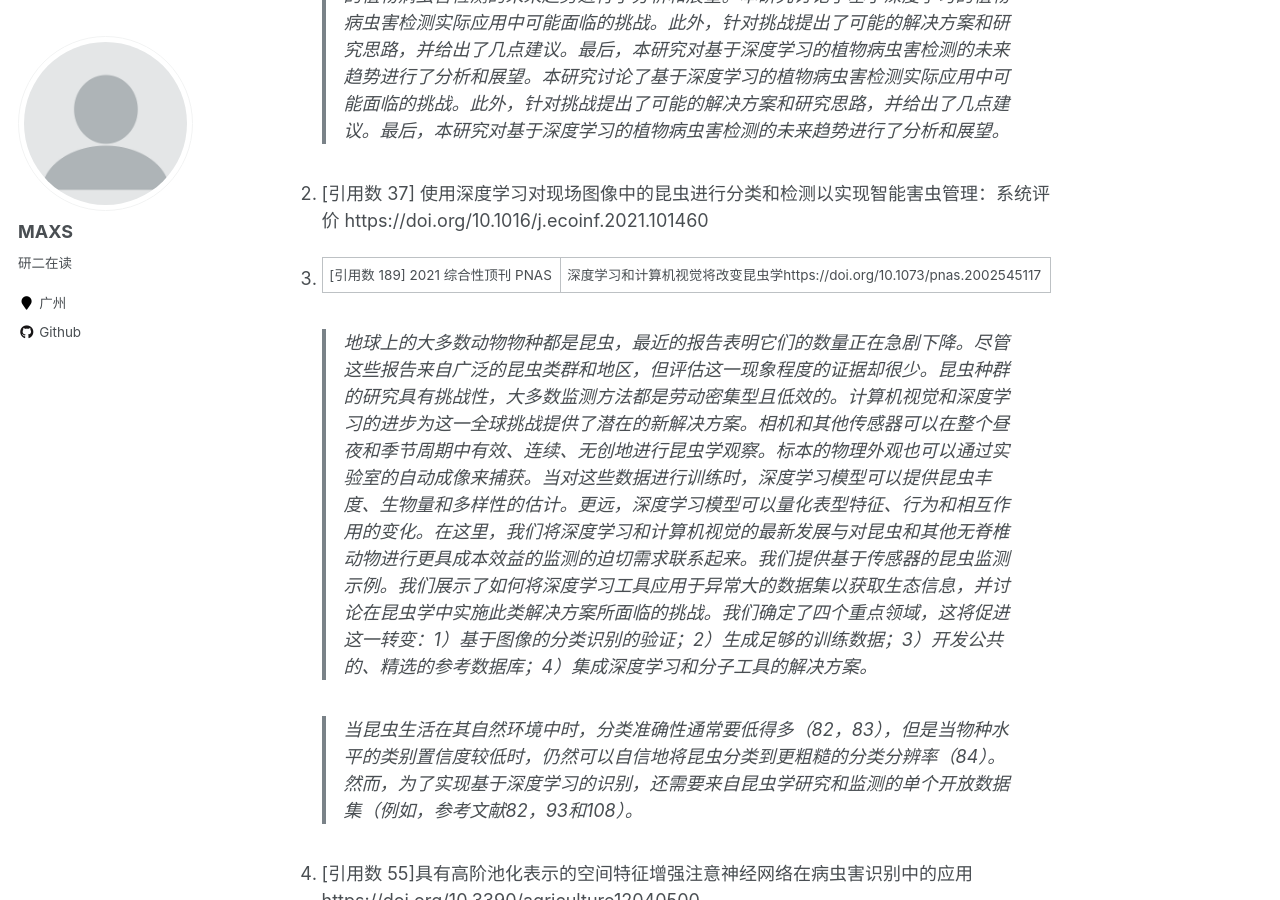
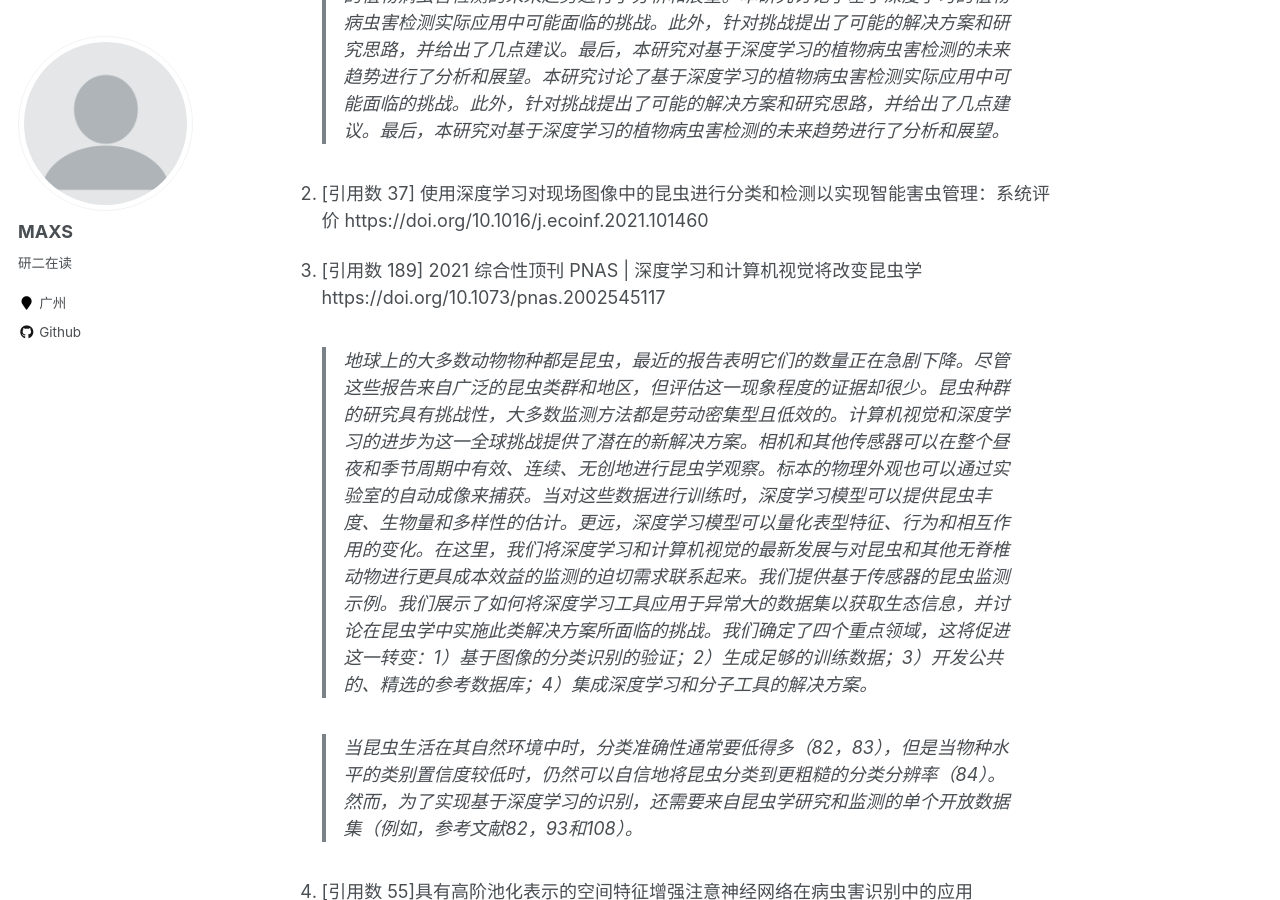
Before and after one commit to hsienshaun/hsienshaun.github.io, a Jekyll site: the page built from _posts/2023-07-05-blog-post10.md, in a window 1280 px wide and 900 px high, scrolled down 928 px. Built offline with Jekyll 4.4.1, drawn with Linux system fonts in a browser that asks for light colours.

Commit message:
fixed some png files showing problems

```diff
--- a/_posts/2023-07-05-blog-post10.md
+++ b/_posts/2023-07-05-blog-post10.md
@@ -19,7 +19,7 @@ p.s. : 老师说一些来自MDPI的论文就别看了...我看了一下确实质
 
 2. [引用数 37] 使用深度学习对现场图像中的昆虫进行分类和检测以实现智能害虫管理：系统评价 https://doi.org/10.1016/j.ecoinf.2021.101460
 
-3. [引用数 189] 2021 综合性顶刊 PNAS | 深度学习和计算机视觉将改变昆虫学https://doi.org/10.1073/pnas.2002545117
+3. [引用数 189] 2021 综合性顶刊 PNAS \| 深度学习和计算机视觉将改变昆虫学https://doi.org/10.1073/pnas.2002545117
 
     > 地球上的大多数动物物种都是昆虫，最近的报告表明它们的数量正在急剧下降。尽管这些报告来自广泛的昆虫类群和地区，但评估这一现象程度的证据却很少。昆虫种群的研究具有挑战性，大多数监测方法都是劳动密集型且低效的。计算机视觉和深度学习的进步为这一全球挑战提供了潜在的新解决方案。相机和其他传感器可以在整个昼夜和季节周期中有效、连续、无创地进行昆虫学观察。标本的物理外观也可以通过实验室的自动成像来捕获。当对这些数据进行训练时，深度学习模型可以提供昆虫丰度、生物量和多样性的估计。更远，深度学习模型可以量化表型特征、行为和相互作用的变化。在这里，我们将深度学习和计算机视觉的最新发展与对昆虫和其他无脊椎动物进行更具成本效益的监测的迫切需求联系起来。我们提供基于传感器的昆虫监测示例。我们展示了如何将深度学习工具应用于异常大的数据集以获取生态信息，并讨论在昆虫学中实施此类解决方案所面临的挑战。我们确定了四个重点领域，这将促进这一转变：1）基于图像的分类识别的验证；2）生成足够的训练数据；3）开发公共的、精选的参考数据库；4）集成深度学习和分子工具的解决方案。
 
@@ -57,7 +57,7 @@ p.s. : 老师说一些来自MDPI的论文就别看了...我看了一下确实质
     >
     > GAEnsemble 在 D0 数据集上实现了最高的分类准确率 98.81%。为了保持集成模型的鲁棒性，在不改变 D0 上最初表现最佳的 CNN 模型的情况下，使用另外两个数据集重复该过程，例如具有 10 个类别的 SMALL 数据集和具有 102 个类别的 IP102 数据集。GAEnsemble 的 SMALL 数据集的准确度值为 95.15%，IP102 的准确度值为 67.13%。就性能指标而言，与这三个数据集的文献相比，GAEnsemble 都具有竞争力。
 
-    ![Alt text](../images/20230705post10_2.png)
+    ![Alt text](/images/20230705post10_2.png)
 
 9. [引用数 29]基于特征聚合增强的图相关高阶神经网络架构用于病虫害识别应用https://doi.org/10.1016/j.compag.2020.105809
 
@@ -75,7 +75,7 @@ p.s. : 老师说一些来自MDPI的论文就别看了...我看了一下确实质
 
       > [害虫识别对于](https://www.sciencedirect.com/topics/agricultural-and-biological-sciences/insect-pests)世界许多地区的[作物保护](https://www.sciencedirect.com/topics/agricultural-and-biological-sciences/crop-protection)是必要的。[在本文中，我们提出了一种基于显着性方法和卷积神经网络](https://www.sciencedirect.com/topics/agricultural-and-biological-sciences/neural-network)融合的自动分类器。显着性方法是著名的图像处理算法，可突出显示图像中最相关的像素。在本文中，我们使用三种不同的显着性方法作为图像预处理，并为每种显着性方法创建三个不同的图像。因此，我们为每个原始图像创建 3 × 3 = 9 个新图像来训练不同的卷积[神经网络](https://www.sciencedirect.com/topics/agricultural-and-biological-sciences/neural-network)。我们评估每个预处理/网络对的性能，并且还评估其整体的性能。我们在小型数据集和大型 IP102 数据集上测试了我们的方法。我们最好的集成在较小的数据集 (92.43%) 和 IP102 数据集 (61.93%) 上都达到了最先进的精度，接近人类专家在较小数据集上的表现。此外，我们在以下位置分享我们的 MATLAB 代码：https:[ //github.com/LorisNanni/](https://github.com/LorisNanni/)。
 
-      ![Alt text](../images/20230705post10_3.png)
+      ![Alt text](/images/20230705post10_3.png)
     > AN = Alex net; GN=GoogleNet; SN=shuffleNet; MN= mobilenetv2; DN=DenseNet201
     >
     > “Cluster-based Saliency Detection (COS)”
@@ -94,8 +94,8 @@ p.s. : 老师说一些来自MDPI的论文就别看了...我看了一下确实质
 
       > [害虫侵扰](https://www.sciencedirect.com/topics/earth-and-planetary-sciences/pest-infestation)是全球农作物受损和收入损失的主要原因。自动识别入侵昆虫将显着加快害虫的识别速度并加快其清除速度。在本文中，我们生成了[CNN集合](https://www.sciencedirect.com/topics/agricultural-and-biological-sciences/neural-network)基于不同的拓扑（EfficientNetB0、ResNet50、GoogleNet、ShuffleNet、MobileNetv2 和 DenseNet201），并使用不同的 Adam 变体进行优化以进行害虫识别。提出了两种基于 DGrad 的深度网络优化的新 Adam 算法，在学习率中引入了缩放因子。优化功能各异的六种 CNN 架构在 Deng (SMALL)、大型 IP102 和 Xie2 (D0) 害虫数据集上进行了训练。使用多个性能指标对集成进行比较和评估。表现最好的集成，结合了[CNN](https://www.sciencedirect.com/topics/agricultural-and-biological-sciences/neural-network)使用不同的 Adam 变体（包括此处提出的新变体），与人类专家在 Deng 数据集上的分类竞争，并在所有三个昆虫数据集上实现了最先进的技术：Deng 为 95.52%，IP102 为 74.11%，IP102 为 99.81%谢2. 对医学图像分类的数据集进行了额外的测试，进一步验证了所提出的 Adam 优化变体的稳健性和功效。所有 MATLAB 源代码均可在 https://github.com/LorisNanni/ 上[获取](https://github.com/LorisNanni)。
 
-      ![Alt text](../images/20230705post10_8.png)
-      ![Alt text](../images/20230705post10_9.png)
+      ![Alt text](/images/20230705post10_8.png)
+      ![Alt text](/images/20230705post10_9.png)
       [25]是ip102原文
 
 15. [引用数 37]2022 8.335\|Q1\|1区 \|深度学习作为生态学和进化的工具 https://doi.org/10.1111/2041-210X.13901
@@ -128,7 +128,7 @@ p.s. : 老师说一些来自MDPI的论文就别看了...我看了一下确实质
 20. [引用数 32]2020 B  Big Data Mining and Analytics \| DFF-ResNet：基于残差网络的害虫识别模型
       > 害虫防治被认为是经济作物产量的重要因素。因此，为了避免经济损失，我们需要一种有效的害虫识别方法。在本文中，我们提出了一种特征融合残差块来执行害虫识别任务。基于原始残差块，我们在残差信号分支中的两个 1×1 卷积层之间融合了前一层的特征，以提高块的容量。此外，我们还探讨了每个残差组对模型性能的贡献。我们发现，添加早期残差组的残差块可以显着提高模型性能，从而提高模型的泛化能力。通过堆叠特征融合残差块，我们构建了深度特征融合残差网络（DFF-ResNet）。为了证明我们方法的有效性和适应性，我们用两个常见的残差网络（Pre-ResNet 和 Wide Residual Network (WRN)）构建了它，并在加拿大高级研究所 (CIFAR) 和街景门牌号 (Street View House Number) 上验证了这些模型。 SVHN）基准数据集。实验结果表明，我们的模型比基线模型具有更低的测试误差。然后，我们应用我们的模型来识别害虫，并在 IP102 基准数据集上获得了有效性。实验结果表明，我们的模型优于原始 ResNet 和其他最先进的方法。我们使用两个常见的残差网络（Pre-ResNet 和 Wide Residual Network (WRN)）构建了它，并在加拿大高级研究所 (CIFAR) 和街景门牌号 (SVHN) 基准数据集上验证了这些模型。实验结果表明，我们的模型比基线模型具有更低的测试误差。然后，我们应用我们的模型来识别害虫，并在 IP102 基准数据集上获得了有效性。实验结果表明，我们的模型优于原始 ResNet 和其他最先进的方法。我们使用两个常见的残差网络（Pre-ResNet 和 Wide Residual Network (WRN)）构建了它，并在加拿大高级研究所 (CIFAR) 和街景门牌号 (SVHN) 基准数据集上验证了这些模型。实验结果表明，我们的模型比基线模型具有更低的测试误差。然后，我们应用我们的模型来识别害虫，并在 IP102 基准数据集上获得了有效性。实验结果表明，我们的模型优于原始 ResNet 和其他最先进的方法。
 
-      ![Alt text](..\images\20230705post10_1.png)
+      ![Alt text](/images/20230705post10_1.png)
 
 21. [引用数 4] 深度学习与物联网精准农业的比较研究https://doi.org/10.1016/j.engappai.2023.106034
 
@@ -205,8 +205,8 @@ p.s. : 老师说一些来自MDPI的论文就别看了...我看了一下确实质
 35. [引用数 16]2021 3.476\|Q2\|3区 \|结合空间和通道注意力机制识别田间图像中的害虫 [10.1109/ACCESS.2021.3132486](https://doi.org/10.1109/ACCESS.2021.3132486)
 
       > 大尺度害虫识别是室外害虫管理的关键组成部分之一，由于图像采集方向、位置、害虫大小和复杂的图像背景，其比普通目标识别困难得多。为了克服这些挑战，本研究提出了一种结合空间注意机制和通道注意机制的CNN模型，以实现现场图像中害虫的精确定位和识别。所提出的模型由两个主要部分组成。首先，将空间变换网络（STN）模块合并到卷积神经网络（CNN）架构中，以提供图像裁剪和适当区域的尺度归一化，这可以简化后续的分类任务。第二个称为改进的分割注意力网络，用于跨特征图组启用特征图注意力。该模型在三个不同的数据集上进行了评估：Li的数据集（10个物种）、提出的数据集（58个物种）和IP102数据集（102个物种），分类准确率分别为96.78%、96.50%和73.29%。与五种传统 CNN 模型和三种与注意力相关的最先进深度学习模型的比较表明，当前方法优于以前的模型。此外，为了验证该模型对不同图像分辨率的鲁棒性，构建了六个不同图像分辨率的数据集，所有精度都超过 92%，图像分辨率为 该模型在三个不同的数据集上进行了评估：Li的数据集（10个物种）、提出的数据集（58个物种）和IP102数据集（102个物种），分类准确率分别为96.78%、96.50%和73.29%。与五种传统 CNN 模型和三种与注意力相关的最先进深度学习模型的比较表明，当前方法优于以前的模型。此外，为了验证该模型在不同图像分辨率下的鲁棒性，构建了六个不同图像分辨率的数据集，所有精度均超过 92%，图像分辨率为 该模型在三个不同的数据集上进行了评估：Li的数据集（10个物种）、提出的数据集（58个物种）和IP102数据集（102个物种），分类准确率分别为96.78%、96.50%和73.29%。与五种传统 CNN 模型和三种与注意力相关的最先进深度学习模型的比较表明，当前方法优于以前的模型。此外，为了验证该模型对不同图像分辨率的鲁棒性，构建了六个不同图像分辨率的数据集，所有精度都超过 92%，图像分辨率为 与五种传统 CNN 模型和三种与注意力相关的最先进深度学习模型的比较表明，当前方法优于以前的模型。此外，为了验证该模型对不同图像分辨率的鲁棒性，构建了六个不同图像分辨率的数据集，所有精度都超过 92%，图像分辨率为 与五种传统 CNN 模型和三种与注意力相关的最先进深度学习模型的比较表明，当前方法优于以前的模型。此外，为了验证该模型对不同图像分辨率的鲁棒性，构建了六个不同图像分辨率的数据集，所有精度都超过 92%，图像分辨率为 400 × 267 像素达到最佳性能。所有结果表明，该方法为田间害虫识别和支持农业生产中的精准植保提供了可靠的解决方案。
-    ![Alt text](../images/20230705post10_6.png)
-    ![Alt text](../images/20230705post10_7.png)
+    ![Alt text](/images/20230705post10_6.png)
+    ![Alt text](/images/20230705post10_7.png)
       > “For instance, the parameters of all pre-trained models were fine-tuned without data augmentation for IP102 dataset.” ([Yang 等, 2021, p. 7]) “例如，所有预训练模型的参数都是在没有IP102数据集数据增强的情况下进行微调的
       > “accuracy of 73.29% on the IP102 dataset,”
 
@@ -274,7 +274,7 @@ p.s. : 老师说一些来自MDPI的论文就别看了...我看了一下确实质
      > 如今，由于人口急剧膨胀，粮食短缺已成为一个严峻的问题。为了稳定粮食生产，防止农作物遭受害虫侵害非常重要。一般来说，农民都会使用农药，但使用不当也会杀死对农作物有益的昆虫，例如蜜蜂。如果蜜蜂的数量太少，世界上的食物就会短缺。此外，农药过量使用严重污染环境。因此，农民需要一台能够自动识别害虫的机器。最近，深度学习因其在图像分类领域的有效性而受到欢迎。在本文中，我们提出了一种名为 ExquisiteNet 的有效模型来识别害虫。ExquisiteNet 主要由两个块组成。一种是带有挤压和激励瓶颈块的双重融合（DFSEB 块），另一个是最大特征扩展块（ME块）。ExquisiteNet只有0.98 M参数，计算速度几乎与SqueezeNet相同。为了评估我们模型的性能，我们在名为 IP102 的基准害虫数据集上对该模型进行了测试。该模型在没有任何数据增强的情况下，在 IP102 的测试集上实现了比 ResNet101、ShuffleNetV2、MobileNetV3-large、EfficientNet 等许多最先进模型更高的准确率，达到 52.32%。
 
      52.32% on the test set of IP102 without any data augmentation
-     ![Alt text](../images/20230705post10_4.png)
+     ![Alt text](/images/20230705post10_4.png)
 
 48. [引用数 ]使用有机农药的害虫防治管理系统 https://doi.org/10.1016/j.gltp.2021.08.058
 
@@ -284,7 +284,7 @@ p.s. : 老师说一些来自MDPI的论文就别看了...我看了一下确实质
 
      > 早期害虫识别是农业产量的关键因素之一。因此，一种有效的方法来识别害虫的类别已成为农业领域的重要问题。在本文中，我们提出了一种新的残差块来学习多尺度表示。在每个块中，它包含三个分支：一个是无参数的，其他包含几个连续的卷积层。此外，我们提出了一个模块并将其嵌入到新的残差块中，以重新校准通道特征响应并对三个分支的关系进行建模。通过堆叠这种块，我们构建了深度多分支融合残差网络（DMF-ResNet）。为了评估模型性能，我们首先在 CIFAR-10 和 CIFAR-100 基准数据集上测试我们的模型。实验结果表明，DMF-ResNet 显着优于基线模型。然后，我们构建了不同深度的DMF-ResNet用于高分辨率图像分类任务，并将其应用于害虫识别。我们在 IP102 数据集上评估模型性能，实验结果表明，DMF-ResNet 比基线模型和其他最先进的方法能够实现最佳的精度性能。基于这些实证实验，我们证明了我们方法的有效性。实验结果表明，DMF-ResNet 比基线模型和其他最先进的方法能够实现最佳的精度性能。基于这些实证实验，我们证明了我们方法的有效性。实验结果表明，DMF-ResNet 比基线模型和其他最先进的方法能够实现最佳的精度性能。基于这些实证实验，我们证明了我们方法的有效性。
 
-     ![Alt text](../images/20230705post10_5.png)
+     ![Alt text](/images/20230705post10_5.png)
      The 117layer DMF-ResNet had a 58.37 F1 score and 59.22% test accuracy on the test set.
 
 50. [引用数 10]棉花农场的害虫管理：来自南半球国家的人工智能系统案例研究  https://doi.org/10.1145/3394486.3403363
```
